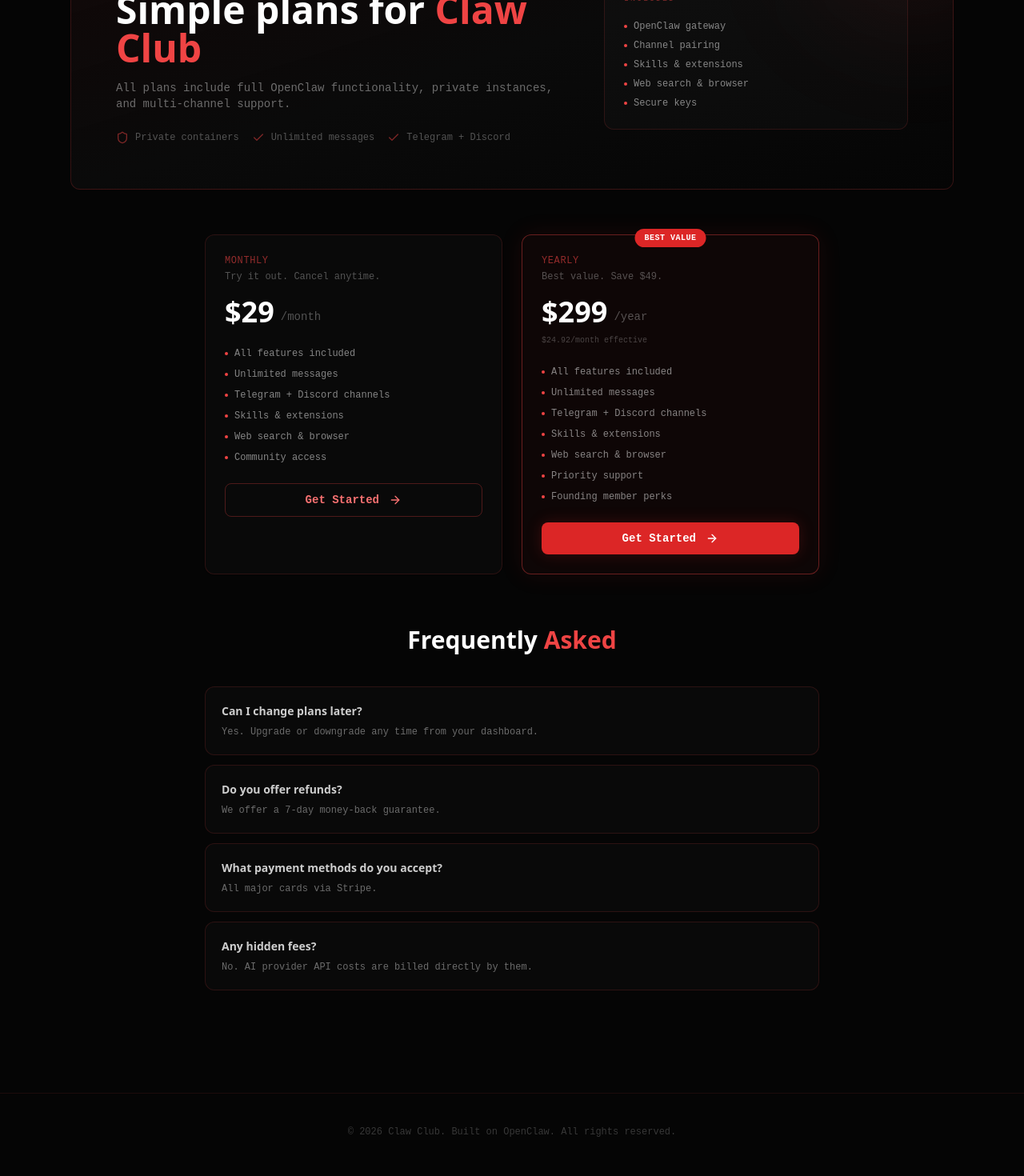
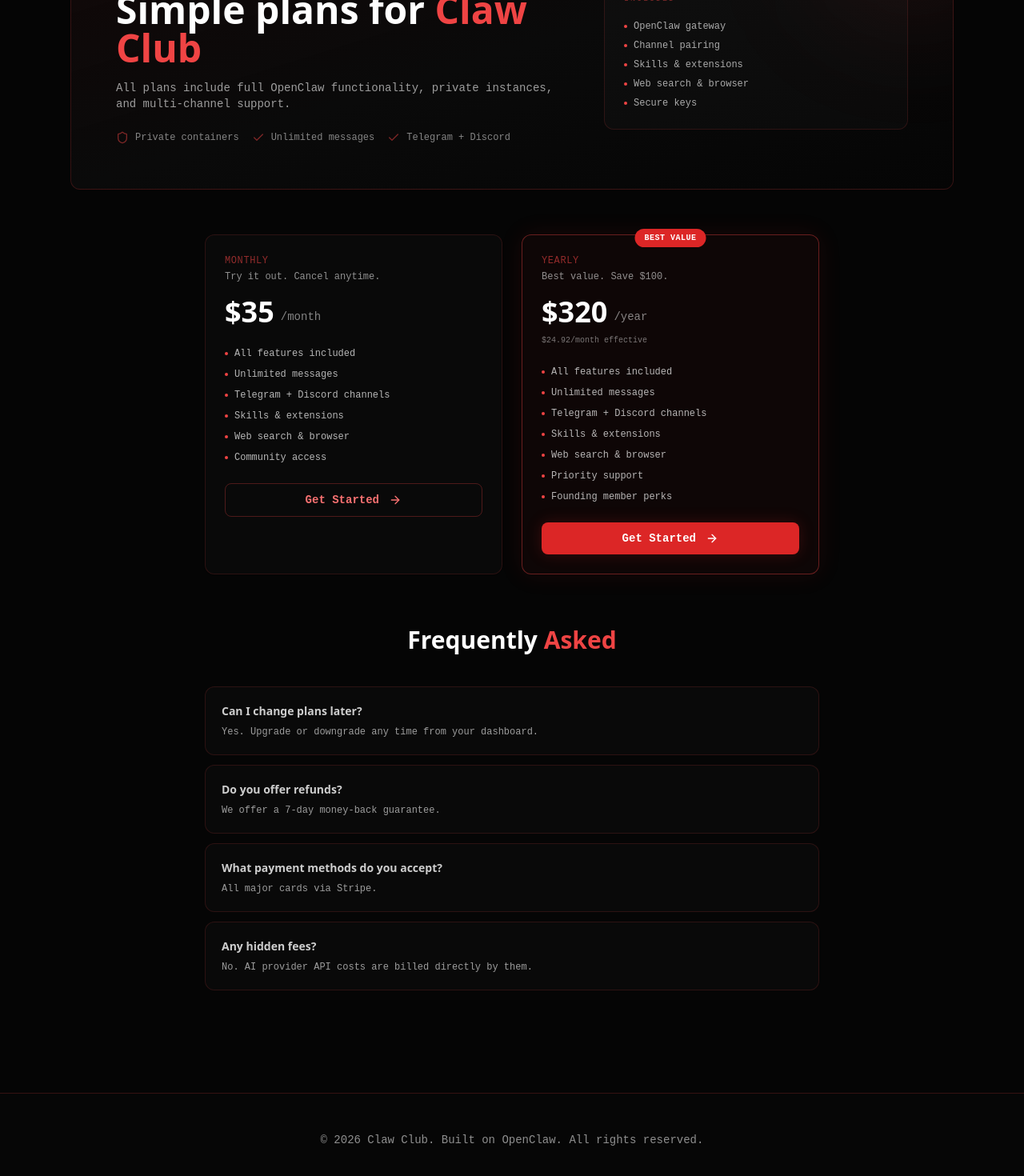
Before and after one commit to placeparks/bot-saas-final, a Next.js app: page /pricing in a window 1280 px wide. Shown: the part 248-1718 px from the top of the page at 80% size. Built offline with nearby package versions, Linux system fonts and the light colour scheme.

Commit message:
Update page.tsx

```diff
--- a/app/(marketing)/pricing/page.tsx
+++ b/app/(marketing)/pricing/page.tsx
@@ -13,7 +13,7 @@
   const plans = [
     {
       name: 'Monthly',
-      price: 29,
+      price: 35,
       period: '/month',
       description: 'Try it out. Cancel anytime.',
       features: [
@@ -27,13 +27,13 @@
     },
     {
       name: 'Yearly',
-      price: 299,
+      price: 320,
       pricePerMonth: 24.92,
       period: '/year',
       discount: 14,
       badge: 'BEST VALUE',
       popular: true,
-      description: 'Best value. Save $49.',
+      description: 'Best value. Save $100.',
       features: [
         'All features included',
         'Unlimited messages',
@@ -62,7 +62,7 @@
             </div>
           </Link>
           <div className="hidden md:flex items-center gap-6 text-sm">
-            <Link href="/login" className="text-white/40 hover:text-white transition font-mono text-xs">Login</Link>
+            <Link href="/login" className="text-white/60 hover:text-white transition font-mono text-xs">Login</Link>
             <Link
               href="/register"
               className="bg-red-600 text-white px-5 py-2 rounded-lg font-semibold hover:bg-red-500 transition shadow-[0_0_20px_rgba(220,38,38,0.2)]"
@@ -82,7 +82,7 @@
         {mobileOpen && (
           <div className="mt-4 rounded-xl border border-red-500/20 bg-red-500/[0.03] p-4 md:hidden">
             <div className="flex flex-col gap-3 text-sm font-mono">
-              <Link href="/login" className="text-white/40 hover:text-white transition" onClick={() => setMobileOpen(false)}>Login</Link>
+              <Link href="/login" className="text-white/60 hover:text-white transition" onClick={() => setMobileOpen(false)}>Login</Link>
               <Link
                 href="/register"
                 className="mt-2 inline-flex items-center justify-center rounded-lg bg-red-600 px-5 py-2 font-semibold text-white hover:bg-red-500 transition"
@@ -106,10 +106,10 @@
               <h1 className="text-4xl md:text-5xl font-bold">
                 Simple plans for <span className="text-red-500">Claw Club</span>
               </h1>
-              <p className="mt-4 text-white/40 font-mono text-sm">
+              <p className="mt-4 text-white/60 font-mono text-sm">
                 All plans include full OpenClaw functionality, private instances, and multi-channel support.
               </p>
-              <div className="mt-6 flex flex-wrap items-center gap-4 text-xs font-mono text-white/30">
+              <div className="mt-6 flex flex-wrap items-center gap-4 text-xs font-mono text-white/50">
                 <div className="flex items-center gap-2"><Shield className="h-4 w-4 text-red-500/50" /> Private containers</div>
                 <div className="flex items-center gap-2"><Check className="h-4 w-4 text-red-500/50" /> Unlimited messages</div>
                 <div className="flex items-center gap-2"><Check className="h-4 w-4 text-red-500/50" /> Telegram + Discord</div>
@@ -117,7 +117,7 @@
             </div>
             <div className="rounded-xl border border-red-500/15 bg-white/[0.02] p-6 text-sm">
               <div className="text-[10px] uppercase tracking-[0.2em] text-red-500/50 font-mono">Included</div>
-              <ul className="mt-4 space-y-2 text-white/50 font-mono text-xs">
+              <ul className="mt-4 space-y-2 text-white/65 font-mono text-xs">
                 {['OpenClaw gateway', 'Channel pairing', 'Skills & extensions', 'Web search & browser', 'Secure keys'].map(item => (
                   <li key={item} className="flex items-center gap-2">
                     <div className="w-1 h-1 rounded-full bg-red-500" /> {item}
@@ -146,19 +146,19 @@
 
               <div className="mb-6">
                 <h3 className="text-xs font-mono text-red-500/60 uppercase tracking-wider">{plan.name}</h3>
-                <p className="mt-1 text-xs text-white/30 font-mono">{plan.description}</p>
+                <p className="mt-1 text-xs text-white/55 font-mono">{plan.description}</p>
                 <div className="mt-4 flex items-end gap-2">
                   <span className="text-4xl font-bold">${plan.price}</span>
-                  <span className="text-sm text-white/30 font-mono mb-1">{plan.period}</span>
+                  <span className="text-sm text-white/50 font-mono mb-1">{plan.period}</span>
                 </div>
                 {plan.pricePerMonth && (
-                  <p className="text-[10px] text-white/25 mt-2 font-mono">${plan.pricePerMonth}/month effective</p>
+                  <p className="text-[10px] text-white/45 mt-2 font-mono">${plan.pricePerMonth}/month effective</p>
                 )}
               </div>
 
               <ul className="space-y-2.5 mb-6">
                 {plan.features.map((feature, index) => (
-                  <li key={index} className="flex items-start text-xs text-white/50 font-mono">
+                  <li key={index} className="flex items-start text-xs text-white/70 font-mono">
                     <div className="w-1 h-1 rounded-full bg-red-500 mr-2 mt-1.5 shrink-0" />
                     <span>{feature}</span>
                   </li>
@@ -191,7 +191,7 @@
             ].map((item) => (
               <div key={item.q} className="rounded-xl border border-red-500/15 bg-white/[0.02] p-5 hover:border-red-500/30 transition-colors">
                 <h3 className="font-semibold text-white/80 text-sm">{item.q}</h3>
-                <p className="mt-2 text-xs text-white/40 font-mono">{item.a}</p>
+                <p className="mt-2 text-xs text-white/60 font-mono">{item.a}</p>
               </div>
             ))}
           </div>
@@ -199,8 +199,8 @@
       </main>
 
       {/* Footer */}
-      <footer className="mt-16 border-t border-red-500/10 py-10">
-        <div className="max-w-6xl mx-auto px-6 text-center text-xs font-mono text-white/20">
+      <footer className="mt-16 border-t border-red-500/20 py-12 bg-[#080808]/50">
+        <div className="max-w-6xl mx-auto px-6 text-center text-sm font-mono text-white/55">
           <p>&copy; 2026 Claw Club. Built on OpenClaw. All rights reserved.</p>
         </div>
       </footer>
```
